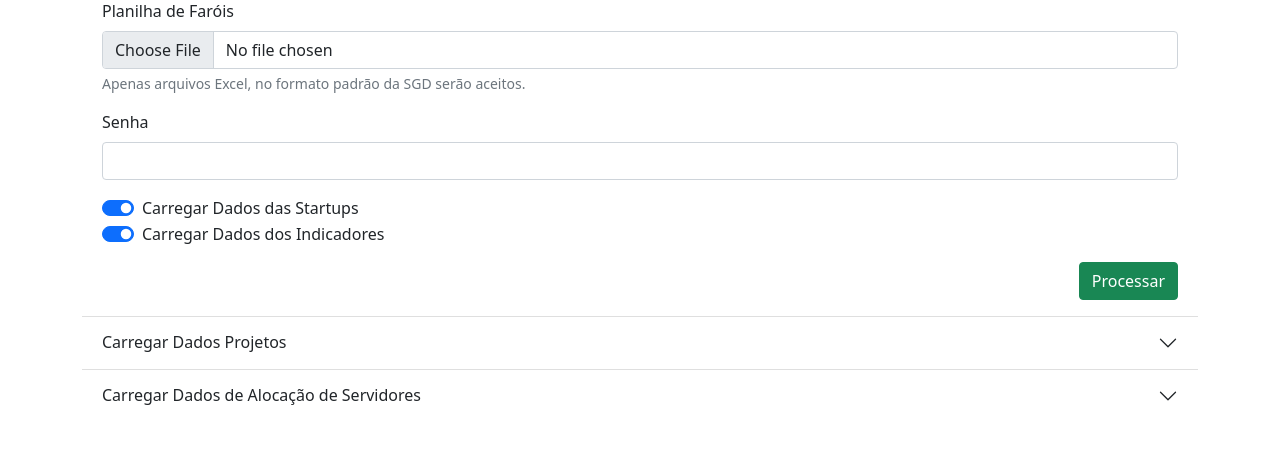
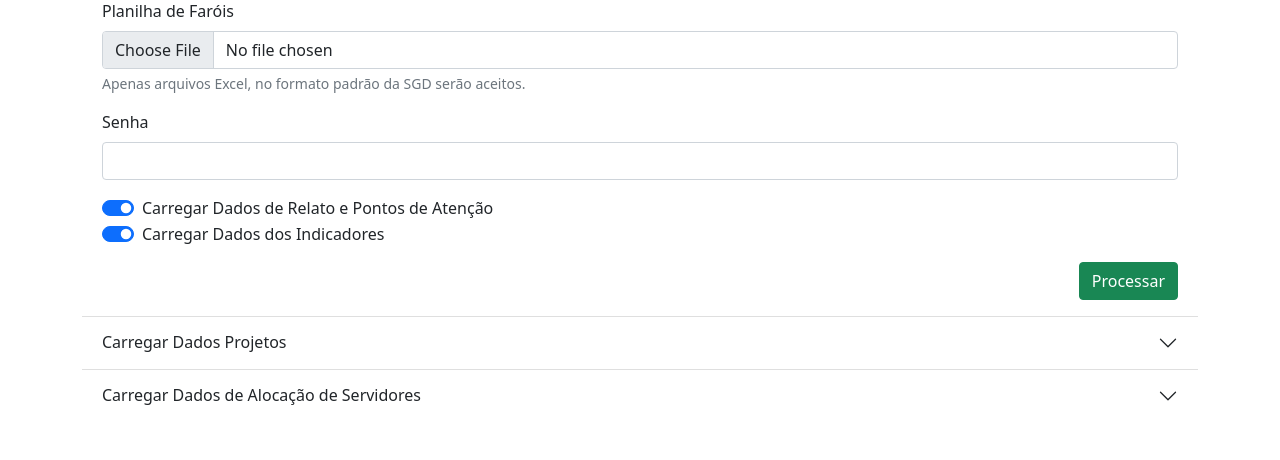
Before and after one commit to pcborges/me_sgd_status_projetos, a Flask app: page /upload in a window 1280 px wide. Shown: the part 169-629 px from the top of the page. Run offline with Flask 2, Linux system fonts and the light colour scheme.

Commit message:
alterar label relato e pontos de atencao

```diff
--- a/templates/upload_form.html
+++ b/templates/upload_form.html
@@ -29,7 +29,7 @@ Upload
             </div>
             <div class="form-check form-switch">
               <input class="form-check-input" type="checkbox" id="carga_startups" name="carga_startups" checked>
-              <label class="form-check-label" for="carga_startups">Carregar Dados das Startups</label>
+              <label class="form-check-label" for="carga_startups">Carregar Dados de Relato e Pontos de Atenção</label>
             </div>
             <div class="mb-3 form-check form-switch">
               <input class="form-check-input" type="checkbox" id="carga_kpis" name="carga_kpis" checked>
```
